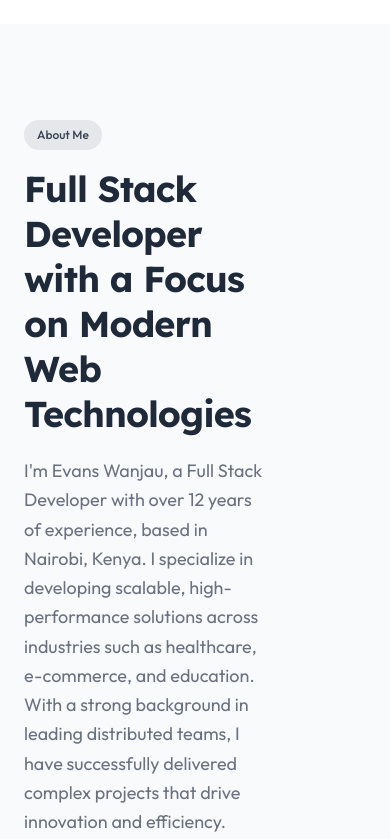
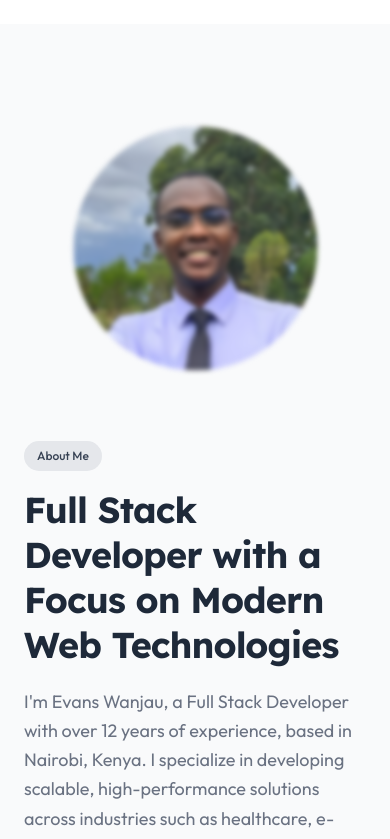
Before and after one commit to evanswanjau/personal-website, a React (Vite) app: page / in a window 390 px wide. Shown: the part 820-1659 px from the top of the page. Built offline with nearby package versions, Linux system fonts and the light colour scheme.

Commit message:
Improved mobile responsivenes

```diff
--- a/src/components/Footer.tsx
+++ b/src/components/Footer.tsx
@@ -4,8 +4,8 @@ import { FaXTwitter } from "react-icons/fa6";
 export const FooterSection = () => {
   return (
     <footer className="py-12 text-center bg-white">
-      <div className="max-w-6xl mx-auto px-6 flex justify-between">
-        <p className="text-gray-400 text-sm flex justify-center space-x-8">
+      <div className="max-w-6xl mx-auto px-6 flex flex-col md:flex-row space-y-6 justify-between">
+        <p className="text-gray-400 text-sm flex justify-between md:justify-center space-x-4 md:space-x-8">
           <span>© 2025 Evans Wanjau</span>
           <a
             href="/terms-and-conditions"
@@ -20,7 +20,7 @@ export const FooterSection = () => {
             Privacy Policy
           </a>
         </p>
-        <div className="flex justify-center gap-6 text-lg">
+        <div className="flex justify-center gap-10 md:gap-6 text-lg">
           <a
             href="https://github.com/evanswanjau"
             target="_blank"
--- a/src/components/sections/About.tsx
+++ b/src/components/sections/About.tsx
@@ -5,13 +5,13 @@ const AboutSection = () => {
     <section id="about" className="py-24 bg-gray-50 relative">
       <div className="max-w-6xl mx-auto px-6">
         <motion.div
-          className="flex flex-col md:flex-row gap-16"
+          className="flex flex-col-reverse md:flex-row gap-16"
           initial={{ opacity: 0, y: 20 }}
           whileInView={{ opacity: 1, y: 0 }}
           transition={{ duration: 0.8 }}
           viewport={{ once: true, margin: "-100px" }}
         >
-          <div className="w-[70%]">
+          <div className="w-full md:w-[70%]">
             <motion.div
               initial={{ opacity: 0, x: -20 }}
               whileInView={{ opacity: 1, x: 0 }}
@@ -60,13 +60,13 @@ const AboutSection = () => {
           </div>
 
           <motion.div
-            className="w-[30%] flex items-center"
+            className="w-full md:w-[30%] flex items-center justify-center"
             initial={{ opacity: 0, x: 20 }}
             whileInView={{ opacity: 1, x: 0 }}
             transition={{ duration: 0.8, delay: 0.4 }}
             viewport={{ once: true }}
           >
-            <img src="/image.png" className="rounded-full w-full bg-cover" />
+            <img src="/image.png" className="rounded-full w-3/4 bg-cover" />
           </motion.div>
         </motion.div>
       </div>
```
